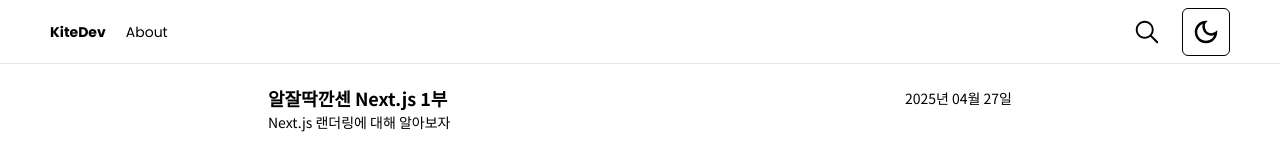
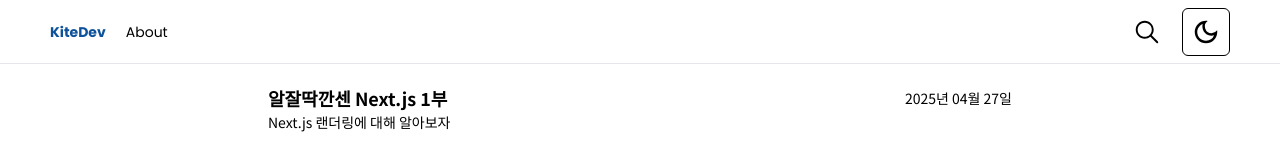
Before and after one commit to Blue-Kite/Blog, a Next.js app: page / in a window 1280 px wide. Shown: the top 160 px of the page. Built offline with nearby package versions, Linux system fonts and the light colour scheme.

Commit message:
style: 헤더 스타일 수정

```diff
--- a/src/components/layouts/Header.tsx
+++ b/src/components/layouts/Header.tsx
@@ -22,18 +22,24 @@ export const Header = () => {
     <header className='flex h-[64px] w-full flex-col items-center justify-center border-b px-[50px]'>
       <div className='flex h-full w-full items-center justify-between'>
         <div className='flex flex-row items-center gap-[20px] font-poppins'>
-          {navList.map((navItem) => (
+          {navList.map((navItem) => {
+            const isActive =
+              normalizedPathname === navItem.href ||
+              normalizedPathname.startsWith(navItem.href + '/');
+
+            return (
               <Link
                 href={navItem.href}
                 key={navItem.name}
                 className={cn(
                   'hover:text-primary text-center text-sm transition-colors',
-                normalizedPathname === navItem.href ? 'font-bold' : '',
+                  isActive ? 'font-bold text-blue-900' : '',
                 )}
               >
                 {navItem.name}
               </Link>
-          ))}
+            );
+          })}
         </div>
         <div className='flex gap-3'>
           <Button variant='ghost' size='icon'>
--- a/src/components/post/PostCard.tsx
+++ b/src/components/post/PostCard.tsx
@@ -11,7 +11,7 @@ export const PostCard = ({ metadata, slug }: Props) => {
   return (
     <article
       key={slug}
-      className='w-full rounded-md border-transparent px-3 py-5 transition hover:border hover:border-slate-700 hover:shadow-xl dark:border-transparent dark:hover:border-white'
+      className='w-full rounded-md border-transparent px-3 py-5 transition hover:border hover:border-blue-900 hover:shadow-xl dark:border-transparent dark:hover:border-white'
     >
       <Link href={`/post/${slug}`}>
         <div className='flex items-center justify-between'>
```
Lines whose indentation alone changed are shown as unchanged.
